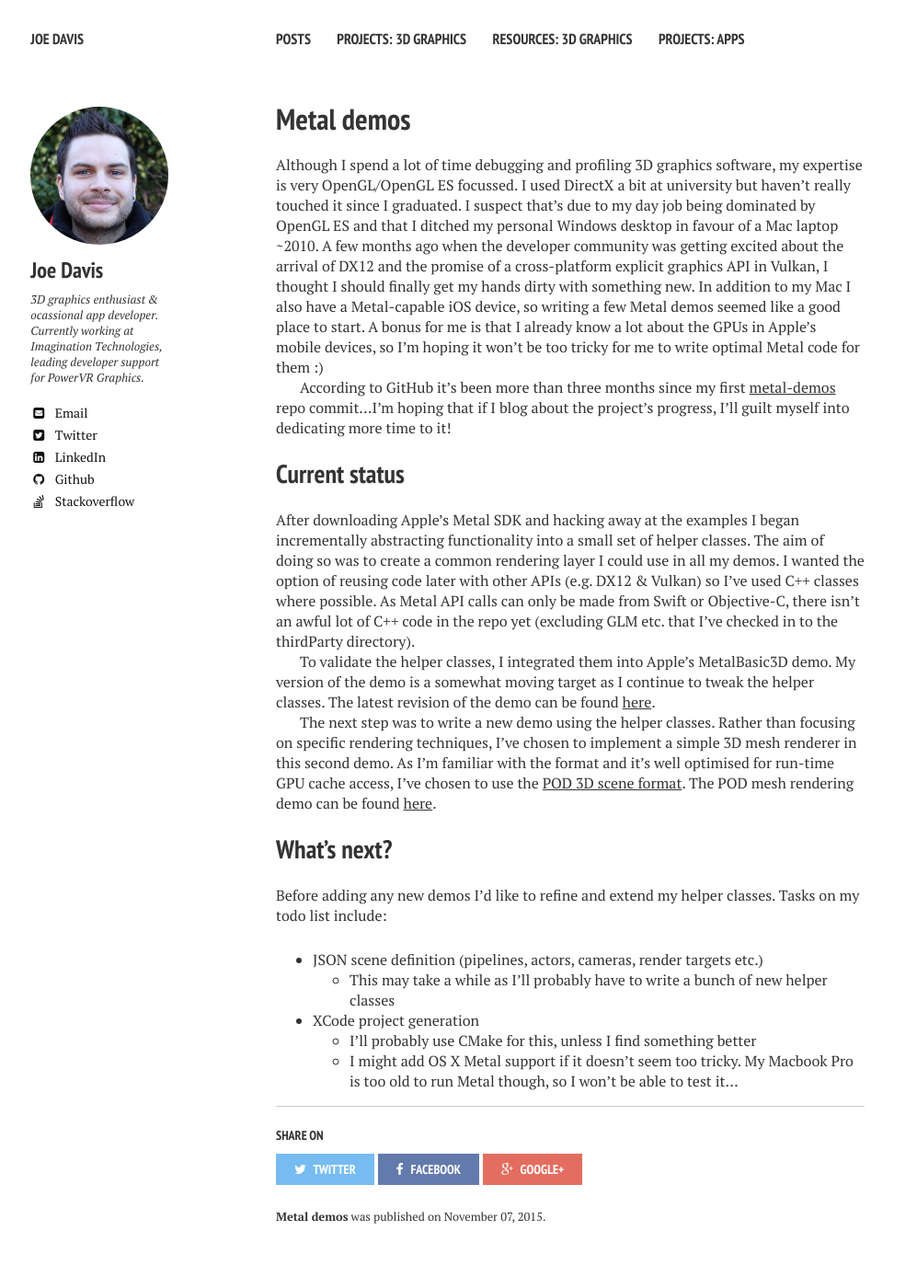
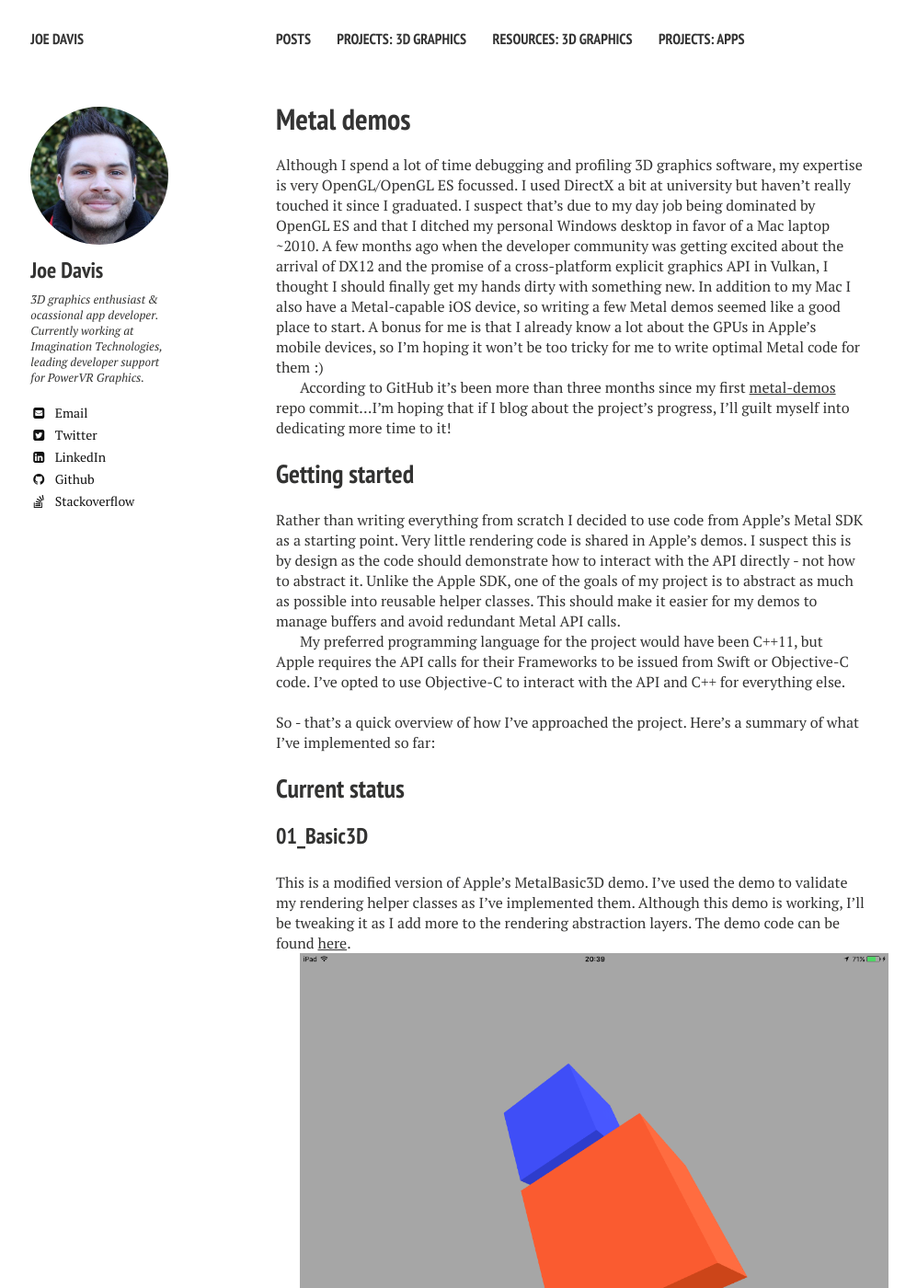
Before and after one commit to joedavisdev/joedavisdev.github.io, a Jekyll site: the page built from _posts/2015-10-25-metal-demos.md, in a window 1280 px wide and 1400 px high. Shown: the whole window at 92% size, without its empty margins (20-1017 px from the left). Built offline with Jekyll 4.4.1, drawn with Linux system fonts in a browser that asks for light colours; nearby versions of some CDN libraries; comment, search, counter and statistics services are not loaded; some of the changed text lies outside the part shown.

Commit message:
Final version of the post Feature: Uploaded screenshots of the two current demos

```diff
--- a/_posts/2015-10-25-metal-demos.md
+++ b/_posts/2015-10-25-metal-demos.md
@@ -2,29 +2,52 @@
 layout: post
 title:  "Metal demos"
 date:   2015-11-7 16:15
-excerpt: An initial overview of my Metal demos project
+excerpt: An overview of the iOS Metal demos project I started a little while back
 categories: site-update
 tags: [dev diary,3D graphics,Metal,iOS]
 comments: true
 ---
 
-Although I spend a lot of time debugging and profiling 3D graphics software, my expertise is very OpenGL/OpenGL ES focussed. I used DirectX a bit at university but haven't really touched it since I graduated. I suspect that's due to my day job being dominated by OpenGL ES and that I ditched my personal Windows desktop in favour of a Mac laptop ~2010. A few months ago when the developer community was getting excited about the arrival of DX12 and the promise of a cross-platform explicit graphics API in Vulkan, I thought I should finally get my hands dirty with something new. In addition to my Mac I also have a Metal-capable iOS device, so writing a few Metal demos seemed like a good place to start. A bonus for me is that I already know a lot about the GPUs in Apple's mobile devices, so I'm hoping it won't be too tricky for me to write optimal Metal code for them :)
+Although I spend a lot of time debugging and profiling 3D graphics software, my expertise is very OpenGL/OpenGL ES focussed. I used DirectX a bit at university but haven't really touched it since I graduated. I suspect that's due to my day job being dominated by OpenGL ES and that I ditched my personal Windows desktop in favor of a Mac laptop ~2010. A few months ago when the developer community was getting excited about the arrival of DX12 and the promise of a cross-platform explicit graphics API in Vulkan, I thought I should finally get my hands dirty with something new. In addition to my Mac I also have a Metal-capable iOS device, so writing a few Metal demos seemed like a good place to start. A bonus for me is that I already know a lot about the GPUs in Apple's mobile devices, so I'm hoping it won't be too tricky for me to write optimal Metal code for them :)
 
 According to GitHub it's been more than three months since my first [metal-demos](https://github.com/joedavisdev/metal-demos) repo commit...I'm hoping that if I blog about the project's progress, I'll guilt myself into dedicating more time to it!
 
+## Getting started
+Rather than writing everything from scratch I decided to use code from Apple's Metal SDK as a starting point. Very little rendering code is shared in Apple's demos. I suspect this is by design as the code should demonstrate how to interact with the API directly - not how to abstract it. Unlike the Apple SDK, one of the goals of my project is to abstract as much as possible into reusable helper classes. This should make it easier for my demos to manage buffers and avoid redundant Metal API calls.
+
+My preferred programming language for the project would have been C++11, but Apple requires the API calls for their Frameworks to be issued from Swift or Objective-C code. I've opted to use Objective-C to interact with the API and C++ for everything else.
+
+<br>
+So - that's a quick overview of how I've approached the project. Here's a summary of what I've implemented so far:
+
 ## Current status
 
-After downloading Apple's Metal SDK and hacking away at the examples I began incrementally abstracting functionality into a small set of helper classes. The aim of doing so was to create a common rendering layer I could use in all my demos. I wanted the option of reusing code later with other APIs (e.g. DX12 & Vulkan) so I've used C++ classes where possible. As Metal API calls can only be made from Swift or Objective-C, there isn't an awful lot of C++ code in the repo yet (excluding GLM etc. that I've checked in to the thirdParty directory).
+### 01_Basic3D
+This is a modified version of Apple's MetalBasic3D demo. I've used the demo to validate my rendering helper classes as I've implemented them. Although this demo is working, I'll be tweaking it as I add more to the rendering abstraction layers. The demo code can be found [here](https://github.com/joedavisdev/metal-demos/tree/master/demos/01_Basic3D).
 
-To validate the helper classes, I integrated them into Apple's MetalBasic3D demo. My version of the demo is a somewhat moving target as I continue to tweak the helper classes. The latest revision of the demo can be found [here](https://github.com/joedavisdev/metal-demos/tree/master/demos/01_Basic3D).
+![cubes]({{url}}/images/posts/2015117/01_Basic3D.png)
 
-The next step was to write a new demo using the helper classes. Rather than focusing on specific rendering techniques, I've chosen to implement a simple 3D mesh renderer in this second demo. As I'm familiar with the format and it's well optimised for run-time GPU cache access, I've chosen to use the [POD 3D scene format](http://community.imgtec.com/developers/powervr/tools/pvrgeopod/). The POD mesh rendering demo can be found [here](https://github.com/joedavisdev/metal-demos/tree/master/demos/02_BasicPODScene).
+### 02_BasicPODScene
+Once I'd implemented the initial helper classes, the next logical step was to write a demo where assets (3D scenes, textures and shaders) are loaded from the app bundle. The [PowerVR Object Data (POD) format](http://community.imgtec.com/developers/powervr/tools/pvrgeopod/) is a binary container for cameras, lights, meshes and animations. I'm already familiar with it and it's well optimized (for example mesh data is sorted during POD generation to improve GPU cache efficiency), so it seemed like the right format for me to use.
+
+I've used the PowerVR SDK's POD loading code rather than writing my own. Currently, the demo loads and renders a Stanford bunny model with a simple lighting effect.
+
+![Stanford bunny]({{url}}/images/posts/2015117/02_BasicPODScene.png)
+
+#### Todo
+
+* Replace the naive mesh handling code with something more robust
+* Load and apply textures to the mesh
+
+The code for the demo can be found [here](https://github.com/joedavisdev/metal-demos/tree/master/demos/02_BasicPODScene).
 
 ## What's next?
-Before adding any new demos I'd like to refine and extend my helper classes. Tasks on my todo list include:
+There are a few tasks I'd like to complete before writing any new demos:
 
-* JSON scene definition (pipelines, actors, cameras, render targets etc.)
-	* This may take a while as I'll probably have to write a bunch of new helper classes
-* XCode project generation
-	* I'll probably use CMake for this, unless I find something better
-	* I might add OS X Metal support if it doesn't seem too tricky. My Macbook Pro is too old to run Metal though, so I won't be able to test it...
+### JSON scene definition
+In the current demos all scene components (pipelines, actors, lights, cameras, render targets etc.) are hard-coded. Moving these definitions to a structured format like JSON should make the rendering code more flexible.
+
+### XCode project generation
+I like XCode as an IDE, but I can't stand working with native XCode projects. They're a pain to diff and hand edit (unlike Visual Studio projects or Linux Makefiles), and I usually encounter issues upgrading when a new version of XCode is released. Moving to a project generator should simplify maintenance, particularly if I decide to add OS X support.
+
+As I've used CMake for iOS before, I'll probably give that a go.
```
Also changed, not shown: images/posts/2015117/01_Basic3D.png (added), images/posts/2015117/02_BasicPODScene.png (added).
